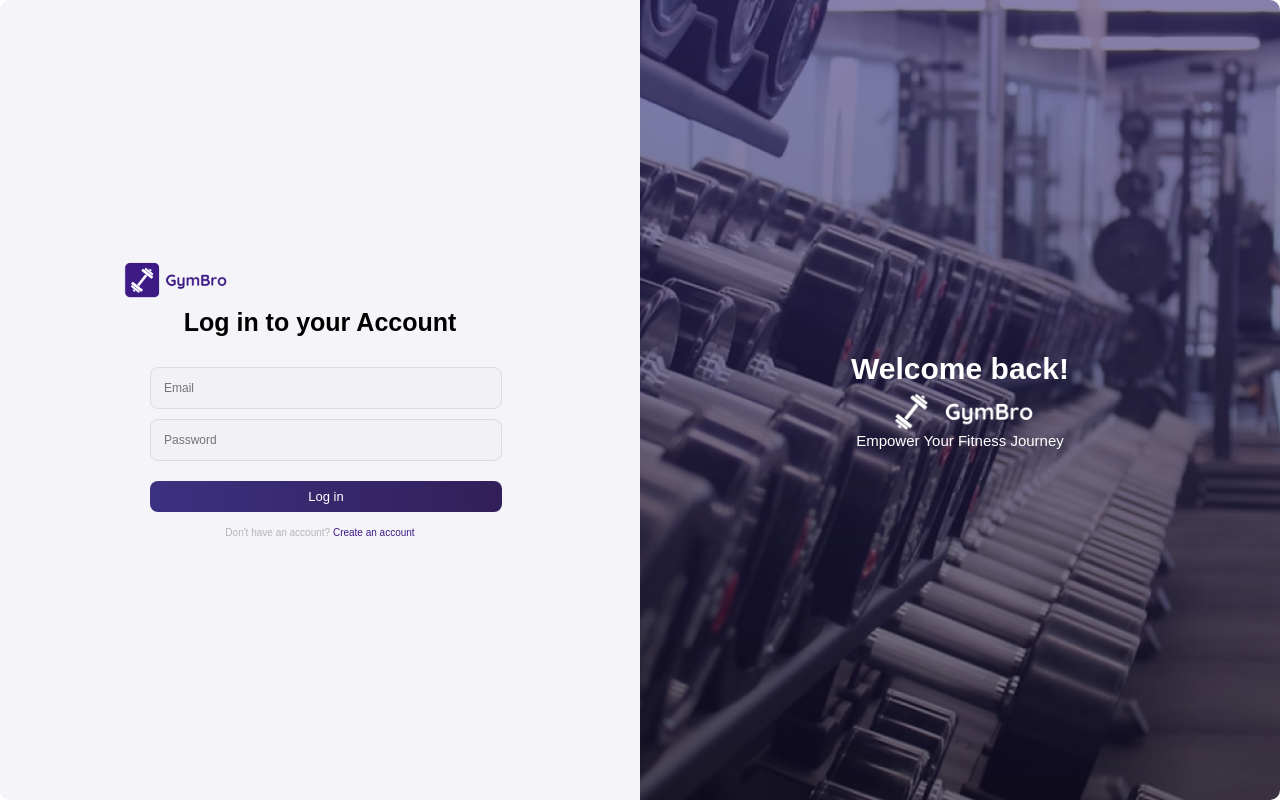
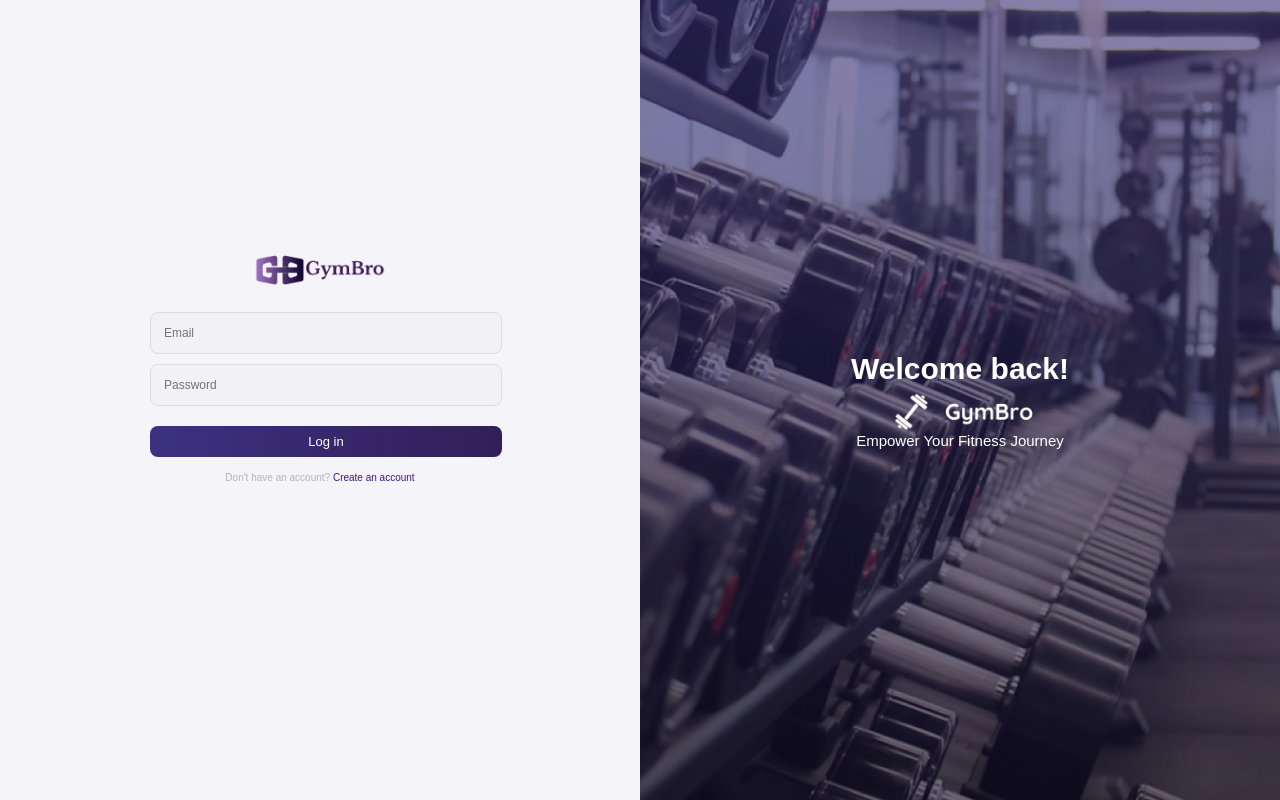
Before and after one commit to JamesMad377/GymBro-test1, a React (Vite) app in the folder LOGIN_REGISTER/client/: page /Login_Page in a window 1280 px wide. Built offline with nearby package versions, Linux system fonts and the light colour scheme.

Commit message:
changes in login and signup logo

```diff
--- a/LOGIN_REGISTER/client/src/LS_styles.css
+++ b/LOGIN_REGISTER/client/src/LS_styles.css
@@ -21,7 +21,7 @@ body {
     width: 100%;
     height: 100%;
     background-color: #ffffff;
-    border-radius: 10px;
+    border-radius: 0px;
     overflow: hidden;
     font-family: sans-serif;
 }
@@ -40,13 +40,14 @@ body {
 
 .Login_Form .LS_Logo {
     display: flex;
-    align-items: center;
-    margin-bottom: -60px;
-    margin-left: -80px;
+    justify-content: center; /* Centers the image horizontally */
+    align-items: center;    /* Ensures proper vertical alignment */
+    margin-bottom: 20px;
 }
 
 .Login_Form .LS_Logo img {
-    width: 60%;
+    width: 30%;
+    display: block;
 }
 
 .Login_Form h1 {
--- a/LOGIN_REGISTER/client/src/Login_Page.jsx
+++ b/LOGIN_REGISTER/client/src/Login_Page.jsx
@@ -26,9 +26,9 @@ function Login_Page() {
         <div className="LS_Container">
             <div className="Login_Form">
                 <div className="LS_Logo">
-                    <img src="LS_logo.png" alt="GymBro Logo" />
+                    <img src="GB22.png" alt="GymBro Logo" />
                 </div>
-                <h1>Log in to your Account</h1>
+
                 <form onSubmit={handleSubmit}>
                     <input
                         type="email"
--- a/LOGIN_REGISTER/client/src/Signup_Page.jsx
+++ b/LOGIN_REGISTER/client/src/Signup_Page.jsx
@@ -63,9 +63,9 @@ function Signup_Page() {
         <div className="LS_Container">
             <div className="Login_Form">
                 <div className="LS_Logo">
-                    <img src="LS_logo.png" alt="GymBro Logo" />
+                    <img src="GB22.png" alt="GymBro Logo" />
                 </div>
-                <h2>Welcome to GymBro!</h2>
+
                 <h5>Register your account</h5>
 
                 <form onSubmit={handleSubmit}>
```
Also changed, not shown: LOGIN_REGISTER/client/public/GB11.png (added), LOGIN_REGISTER/client/public/GB22.png (added).
